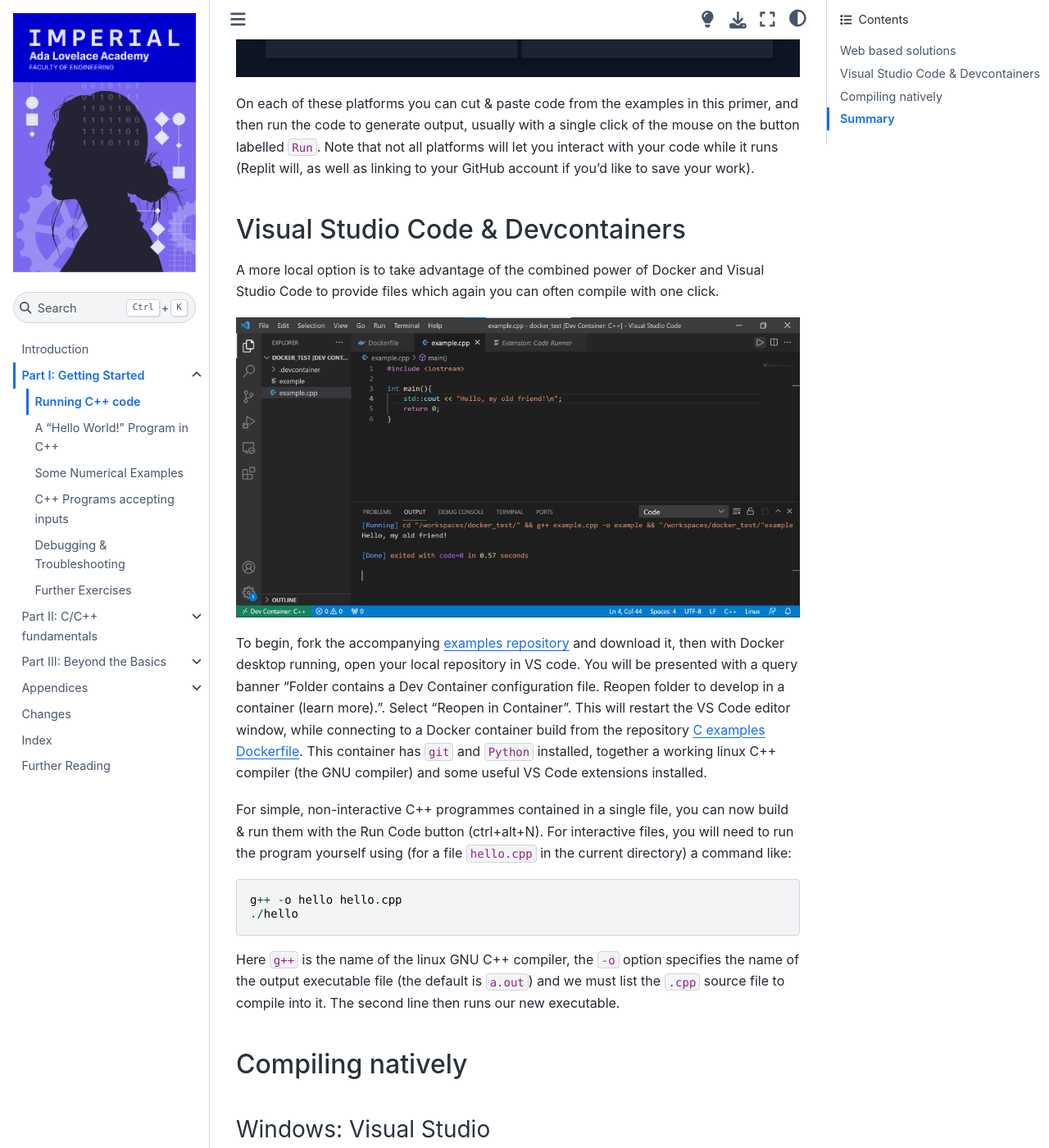
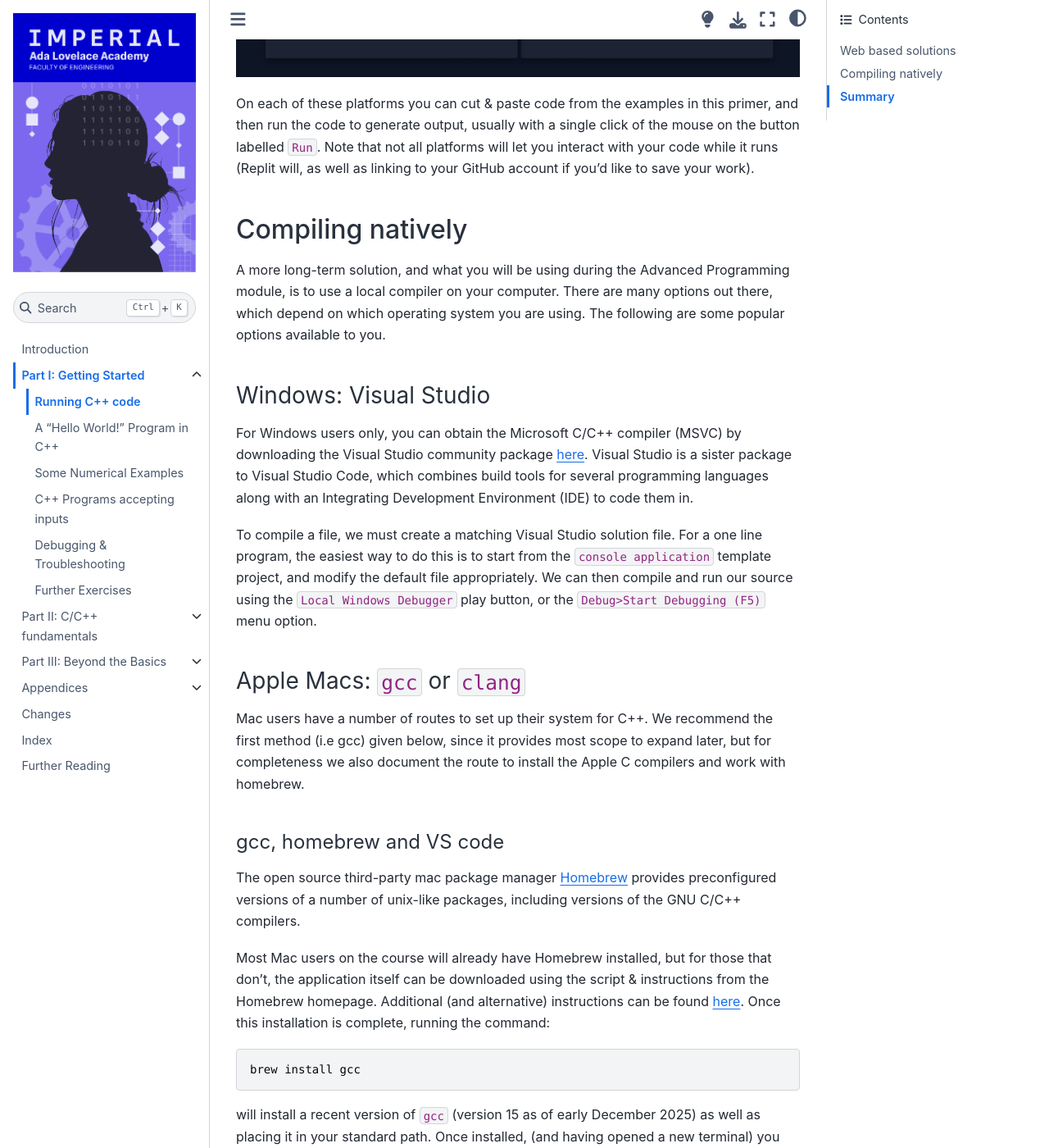
Before and after one commit to ese-msc/c-primer, a Jupyter Book: the page built from part_one/01_running.md, in a window 1280 px wide and 1400 px high, scrolled down 1020 px. Shown: the whole window at 82% size. Built offline with Jupyter Book 1.0.4 settings and Sphinx 7.4.7 and the Sphinx Book theme 1.1.4, drawn with Linux system fonts in a browser that asks for light colours; some of the changed text lies outside the part shown.

Commit message:
remove devcontainer instructions; update version numbers

````diff
--- a/part_one/01_running.md
+++ b/part_one/01_running.md
@@ -10,39 +10,21 @@
 
 There are a variety of platforms which will allow you to run small one file C & C++ programs or code snippets directly from your browser. A (non-exhaustive) list of examples includes:
 - [Replit](https://replit.com/languages/cpp)
-- [Codepad](https://codepad.org/)
+- [Codepad](https://codepad.app/)
 - [Ideone](https://ideone.com/)
 
 ![](images/replit.jpeg)
 
 On each of these platforms you can cut & paste code from the examples in this primer, and then run the code to generate output, usually with a single click of the mouse on the button labelled `Run`. Note that not all platforms will let you interact with your code while it runs (Replit will, as well as linking to your GitHub account if you'd like to save your work).
 
-## Visual Studio Code & Devcontainers
-```{index} compiling: via docker
-```
-
-A more local option is to take advantage of the combined power of Docker and Visual Studio Code to provide files which again you can often compile with one click.
-
-![](images/vscode.png)
-
-To begin, fork the accompanying [examples repository](https://github.com/ese-msc/c-examples) and download it, then with Docker desktop running, open your local repository in VS code. You will be presented with a query banner "Folder contains a Dev Container configuration file. Reopen folder to develop in a container (learn more).". Select "Reopen in Container". This will restart the VS Code editor window, while connecting to a Docker container build from the repository [C examples Dockerfile](https://ese-msc/c-examples/.devcontainer/Dockerfile). This container has `git` and `Python` installed, together a working linux C++ compiler (the GNU compiler) and some useful VS Code extensions installed.
-
-For simple, non-interactive C++ programmes contained in a single file, you can now build & run them with the Run Code button (ctrl+alt+N). For interactive files, you will need to run the program yourself using (for a file `hello.cpp` in the current directory) a command like:
-
-```
-g++ -o hello hello.cpp
-./hello
-```
-
-Here `g++` is the name of the linux GNU C++ compiler, the `-o` option specifies the name of the output executable file (the default is `a.out`) and we must list the `.cpp` source file to compile into it. The second line then runs our new executable.
-
 ## Compiling natively
+A more long-term solution, and what you will be using during the Advanced Programming module, is to use a local compiler on your computer. There are many options out there, which depend on which operating system you are using. The following are some popular options available to you.
 
 ### Windows: Visual Studio
 ```{index} compiling:windows native
 ```
 
-For Windows users only, you can obtain the Microsoft C/C++ compiler by downloading the Visual Studio community package [here](https://visualstudio.microsoft.com/vs/community/). Visual Studio is a sister package to Visual Studio Code, which combines build tools for several programming languages along with an Integrating Development Environment (IDE) to code them in.
+For Windows users only, you can obtain the Microsoft C/C++ compiler (MSVC) by downloading the Visual Studio community package [here](https://visualstudio.microsoft.com/vs/community/). Visual Studio is a sister package to Visual Studio Code, which combines build tools for several programming languages along with an Integrating Development Environment (IDE) to code them in.
 
 To compile a file, we must create a matching Visual Studio solution file. For a one line program, the easiest way to do this is to start from the `console application` template project, and modify the default file appropriately. We can then compile and run our source using the `Local Windows Debugger` play button, or  the `Debug>Start Debugging (F5)` menu option.
 
@@ -62,17 +44,17 @@
 brew install gcc
 ```
 
-will install a recent version of `gcc` (version 14 as of early December 2024) as well as placing it in your standard path. Once installed, (and having opened a new terminal) you can confirm that things work by running the following command in a terminal
+will install a recent version of `gcc` (version 15 as of early December 2025) as well as placing it in your standard path. Once installed, (and having opened a new terminal) you can confirm that things work by running the following command in a terminal
 
 ```
-gcc-14 --version
+gcc-15 --version
 ```
 
 You should see a response something like
 
 ```
-gcc-14 (Homebrew GCC 14.2.0) 13.4.0
-Copyright (C) 2024 Free Software Foundation, Inc.
+gcc-15 (Homebrew GCC 15.2.0) 15.2.0
+Copyright (C) 2025 Free Software Foundation, Inc.
 This is free software; see the source for copying conditions. There is NO
 warranty; not even for MERCHANTABILITY or FITNESS FOR A PARTICULAR PURPOSE.
 ```
@@ -80,11 +62,11 @@
 To compile a C++ file called `hello.cpp` into an exectuable called `hello`, then run it, use a command like
 
 ```
-g++-14 -o hello hello.cpp
+g++-15 -o hello hello.cpp
 ./hello
 ```
 
-Here `g++-14` is the name of your new GNU C++ compiler (specifically, version number 14), the `-o` option specifies the name of the output file (the default is `a.out`) and we must list the `.cpp` source file to compile into it. The second line then runs our new executable file which we have just compiled.
+Here `g++-15` is the name of your new GNU C++ compiler (specifically, version number 14), the `-o` option specifies the name of the output file (the default is `a.out`) and we must list the `.cpp` source file to compile into it. The second line then runs our new executable file which we have just compiled.
 
 Remember, we only need to compile once, and then we can run the executable as many times as we like. If we make any changes to the source code, we must recompile before we can run the new version and see the results.
 
````
Also changed, not shown: other parts of part_one/01_running.md (+4 -4 lines).
